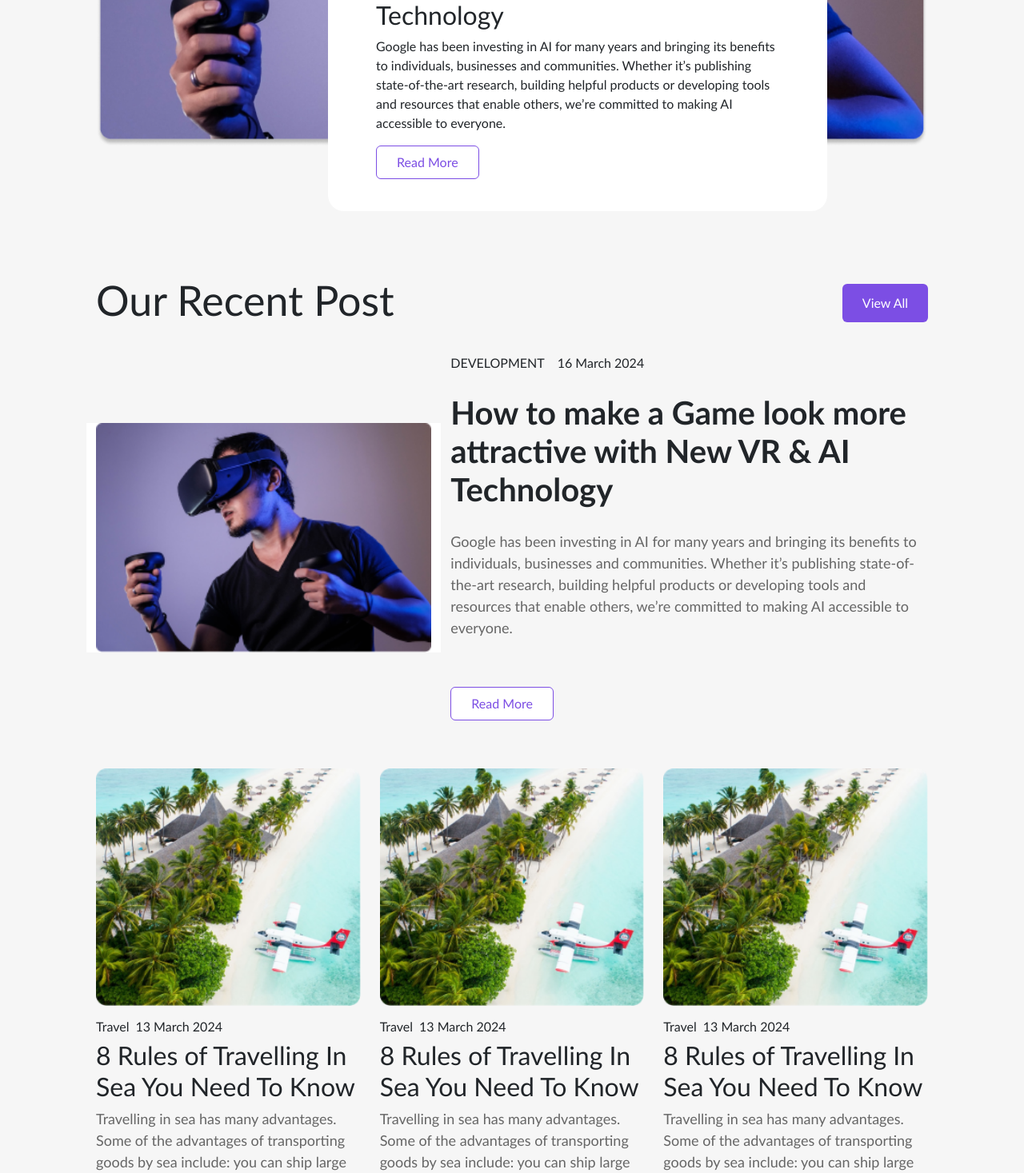
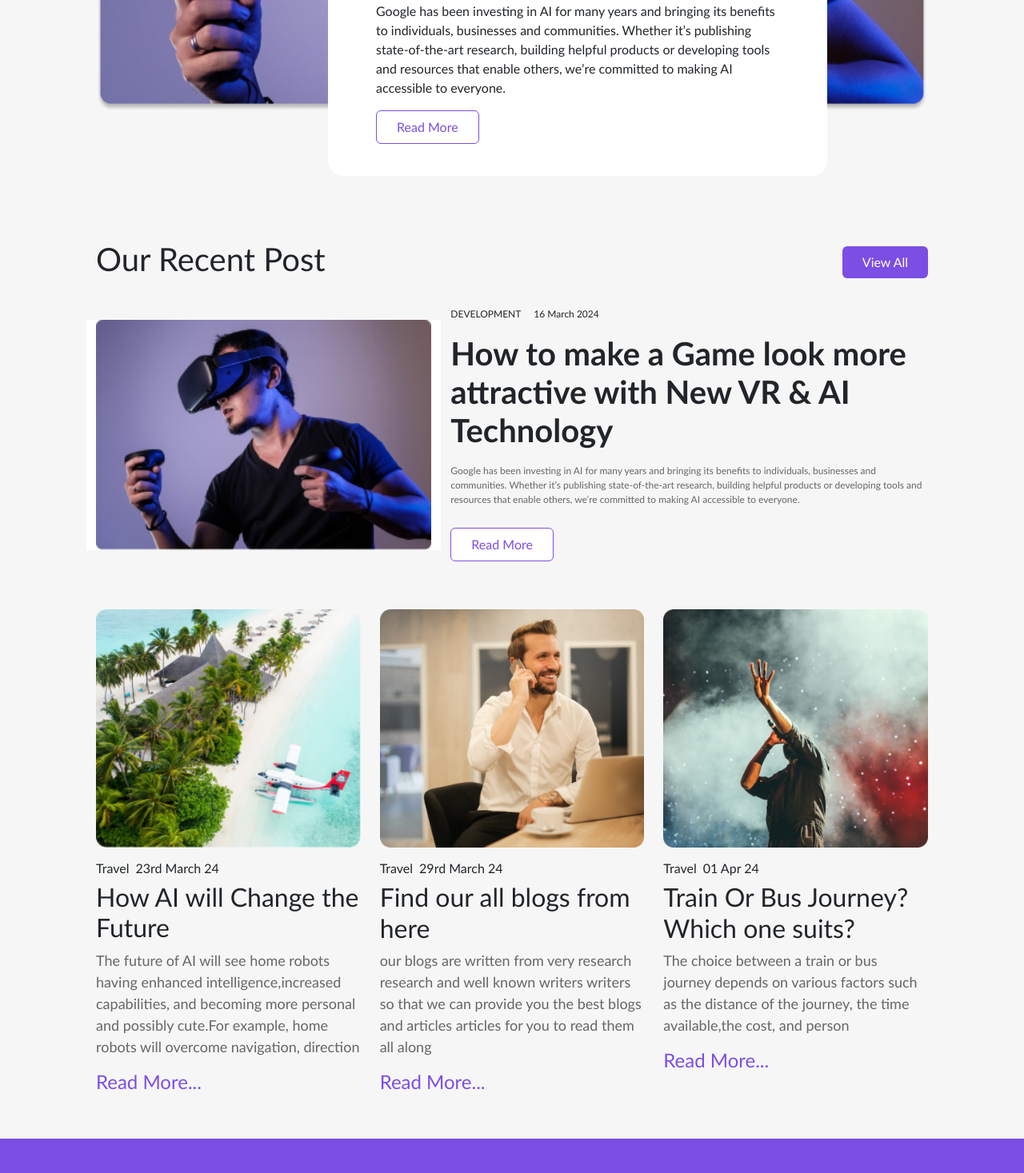
Before and after one commit to Vinayakkadge04/BloggingWebApplication, a React (Create React App) app: page / in a window 1280 px wide. Shown: the part 1330-2797 px from the top of the page at 80% size. Built offline with nearby package versions, Linux system fonts and the light colour scheme.

Commit message:
Dynamic data getting from array for blogs

```diff
--- a/src/About/about.css
+++ b/src/About/about.css
@@ -21,6 +21,7 @@
     text-align: center;
     font-size: 58px;
     font-weight: 600;
+    width: 80%;
 }
 .imgAbout{
     width: 100%;
@@ -51,6 +52,14 @@
 }
 .cardView{
     margin: 60px 0;
+    transition: all 0.3s ease-in;
+    padding: 20px;
+
+}
+.cardGrid{
+    display: grid;
+    grid-template-columns: repeat(3,1fr );
+    gap: 20px;
 }
 .cardView h1{
     color: #666666;
@@ -64,6 +73,12 @@
     color: #666666;
     opacity: 0.7;
     width: 90%;
+}
+.cardSection{
+    display: flex;
+    align-items: center;
+    justify-content: center;
+    width: 100%;
 }
 @media screen and (max-width :990px){
     #workTextHead .left{
@@ -117,23 +132,31 @@
         align-items: center;
         justify-content: center;
     }
+    #aboutTop h1{
+        font-size: 24px;
+    }
+    #aboutTop p{
+        font-size: 11px;
+    }
+    #aboutTop h6{
+        font-size: 11px;
+    }
 }
 
-/* .cardView:hover{
+.cardView:hover{
     background-color: #7C4EE4;
+    border-radius: 12px;
+    padding: 20px;
+    transition: all 0.4s ease-in-out;
 }
-.cardView h1:hover{
+.cardView:hover h1{
     color: #fff;
-    font-size: 64px;
-    opacity: 1;
+
 }
-.cardView h4 :hover{
-    color: #7C4EE4;
+.cardView:hover h4{
+    color: white;
 }
-.cardView p:hover{
-    color: #fff;
-    opacity: 1;
+.cardView:hover p{
+    color: #f6f6f6;
+
 }
-.cardView h6:hover{
-    display: block;
-} */
--- a/src/BlogPage/BlogPage.jsx
+++ b/src/BlogPage/BlogPage.jsx
@@ -1,10 +1,9 @@
 import React from "react";
 import TopBar from "../topbar/topbar";
 import Footer from "../footer/Footer";
-import post1 from "../assets/images/post1.png";
-import post2 from "../assets/images/post2.png";
-import post3 from "../assets/images/post3.png";
+import {data} from "../component/blog"
 import "./blogpage.css";
+import SingleBlog from "../component/singleBlog";
 
 export default function BlogPage() {
   return (
@@ -22,7 +21,14 @@ export default function BlogPage() {
         </div>
 
         <div id="postGrid" className="row">
-          <div className="col-lg-4 col-md-6 col-sm-12">
+          {
+            data.map((item,index)=>{
+              return <SingleBlog data = {item}/>
+            })
+          }
+
+
+          {/* <div className="col-lg-4 col-md-6 col-sm-12">
             <img src={post1} alt="" />
             <div className="d-flex gap-2 mt-3">
               <h6>Travel</h6>
@@ -87,7 +93,7 @@ export default function BlogPage() {
             <a href={"/detail"}>
               <h4>Read More...</h4>
             </a>
-          </div>
+          </div> */}
         </div>
       </div>
 
--- a/src/BlogPage/blogpage.css
+++ b/src/BlogPage/blogpage.css
@@ -53,3 +53,18 @@
         font-size: 40px;
     }
 }
+
+@media screen and (max-width :440px){
+    .main{
+        padding: 0 20px;
+    }
+    #blogTop h1{
+        font-size: 24px;
+    }
+    #blogTop p{
+        font-size: 11px;
+    }
+    #blogTop h6{
+        font-size: 11px;
+    }
+}
--- a/src/HomeScreen/HomeScreen.jsx
+++ b/src/HomeScreen/HomeScreen.jsx
@@ -8,6 +8,9 @@ import "bootstrap/dist/css/bootstrap.min.css";
 import "./homescreen.css";
 import "../global.css";
 import Footer from "../footer/Footer";
+import SingleBlog from "../component/singleBlog";
+import {data} from '../component/blog'
+
 export default function HomeScreen() {
   return (
     <div>
@@ -89,58 +92,13 @@ export default function HomeScreen() {
         {/* Grid Section */}
 
         <div className="row category">
-        <div className="col-lg-4 col-md-6 mb-5 col-sm-12">
-          <img src={post1} alt="" />
-          <div className="d-flex gap-2 mt-3">
-            <h6>Travel</h6>
-            <h6>13 March 2024</h6>
-          </div>
-          <h2>8 Rules of Travelling In Sea You Need To Know</h2>
-          <p>
-            Travelling in sea has many advantages. Some of the advantages of
-            transporting goods by sea include: you can ship large volumes at
-            costs
-          </p>
-          <a href="#"><h4>
-            Read More...
-            </h4></a>
-        </div>
 
+          {
+              data.map((item , index)=>{
+                return <SingleBlog key={index} data={item}/>
+              })
 
-        <div className="col-lg-4 col-md-6 mb-5 col-sm-12">
-          <img src={post1} alt="" />
-          <div className="d-flex gap-2 mt-3">
-            <h6>Travel</h6>
-            <h6>13 March 2024</h6>
-          </div>
-          <h2>8 Rules of Travelling In Sea You Need To Know</h2>
-          <p>
-            Travelling in sea has many advantages. Some of the advantages of
-            transporting goods by sea include: you can ship large volumes at
-            costs
-          </p>
-          <a href="#"><h4>
-            Read More...
-            </h4></a>
-        </div>
-
-        <div className="col-lg-4 col-md-6 mb-5 col-sm-12">
-          <img src={post1} alt="" />
-          <div className="d-flex gap-2 mt-3">
-            <h6>Travel</h6>
-            <h6>13 March 2024</h6>
-          </div>
-          <h2>8 Rules of Travelling In Sea You Need To Know</h2>
-          <p>
-            Travelling in sea has many advantages. Some of the advantages of
-            transporting goods by sea include: you can ship large volumes at
-            costs
-          </p>
-          <a href="#"><h4>
-            Read More...
-            </h4></a>
-        </div>
-
+          }
         </div>
       </div>
 
@@ -148,7 +106,7 @@ export default function HomeScreen() {
 
       {/* Footer Top  */}
 
-      <Footer/>
+      <Footer />
     </div>
   );
 }
--- a/src/HomeScreen/homescreen.css
+++ b/src/HomeScreen/homescreen.css
@@ -1,8 +1,10 @@
 .topSection{
     background-color: #7C4EE4;
-    padding:120px 120px;
+    padding:120px;
     align-items: center;
     justify-content: center;
+    width: 100%;
+
 }
 .topLeftSection{
     justify-content: space-between;
@@ -21,7 +23,7 @@
 }
 .topLeftSection h2{
     color: white;
-    font-size: 80px;
+    font-size: 70px;
     font-weight: 600;
 }
 .topRightSection{
@@ -55,7 +57,7 @@
     background-color: #f6f6f6;
 }
 .recentPost h1{
-    font-size: 52px;
+    font-size: 40px;
 }
 .mainPost{
     display: flex;
@@ -72,23 +74,26 @@
 
 }
 .mainPostLeft img{
-
     height: 100%;
     width:100%
 }
 .mainPostRight{
-    gap: 20px;
+    gap: 10px;
     display: flex;
     flex-direction: column;
 }
+.mainPostRight h6{
+    font-size: 12px;
+}
 .mainPostRight p{
     color: #666666;
-    font-size: 18px;
-    margin-bottom: 40px;
+    font-size: 12px;
+
 
 }
 .mainPostRight h1{
     font-weight: 600;
+    font-size: 40px;
 }
 .category{
 
@@ -113,7 +118,7 @@
 
 @media screen and (max-width :990px){
     .main{
-        padding: 0 10px !important;
+        padding: 0 40px !important;
     }
     .topSection{
         padding: 20px;
@@ -124,7 +129,7 @@
     font-weight: 400;
    }
    .topLeftSection{
-    gap: 0px;
+    gap: 10px;
     }
     .topLeftSection p{
         margin: 0;
--- a/src/blogDetail/BlogDetail.jsx
+++ b/src/blogDetail/BlogDetail.jsx
@@ -6,6 +6,8 @@ import postImg from "../assets/images/homeBanner2.png";
 import post1 from '../assets/images/post1.png'
 import post2 from '../assets/images/post2.png'
 import post3 from '../assets/images/post3.png'
+import {data} from '../component/blog';
+import SingleBlog from "../component/singleBlog";
 
 export default function BlogDetail() {
   return (
@@ -49,51 +51,12 @@ export default function BlogDetail() {
 
 
       <div className="row category">
-        <div className="col-md-4 mb-5 col-sm-12">
-          <img src={post1} alt="" />
-          <div className="d-flex gap-2 mt-3">
-            <h6>Travel</h6>
-            <h6>13 March 2024</h6>
-          </div>
-          <h2>Who is the best singer on chart?Know him?</h2>
-          <p>
-          chart by Billboard which ranks the all-time greatest artists based on their performance on the weekly Billboard Hot 100 and
-          </p>
-          <a href="#"><h4>
-            Read More...
-            </h4></a>
-        </div>
 
-
-        <div className="col-md-4 mb-5 col-sm-12">
-          <img src={post2} alt="" />
-          <div className="d-flex gap-2 mt-3">
-            <h6>Travel</h6>
-            <h6>13 March 2024</h6>
-          </div>
-          <h2>How to start export import business from home?</h2>
-          <p>
-          Capitalize on low hanging fruit to identify a ballpark value added activity to beta test. Override the digital divide with additional clickthroughs
-          </p>
-          <a href="#"><h4>
-            Read More...
-            </h4></a>
-        </div>
-
-        <div className="col-md-4 col-sm-12 mb-5 pb-5">
-          <img src={post3} alt="" />
-          <div className="d-flex gap-2 mt-3">
-            <h6>Travel</h6>
-            <h6>13 March 2024</h6>
-          </div>
-          <h2>Make some drinks with chocolates chocolates and milk</h2>
-          <p>
-          Organically grow the holistic world view of disruptive innovation via workplace diversity and empowerment. survival strategies to ensure proactive
-          </p>
-          <a href="#"><h4>
-            Read More...
-            </h4></a>
-        </div>
+        {
+          data.map((item , index)=>{
+            return <SingleBlog data ={item}/>
+          })
+        }
 
       </div>
 
--- /dev/null
+++ b/src/component/blog.js
@@ -0,0 +1,20 @@
+export const data = [
+  {
+    "date":"23rd March 24",
+    "title":"How AI will Change the Future",
+    "desc": "The future of AI will see home robots having enhanced intelligence,increased capabilities, and becoming more personal and possibly cute.For example, home robots will overcome navigation, direction",
+    "img" : require('../assets/images/post1.png')
+  },
+  {
+    "date": "29rd March 24",
+    "title": "Find our all blogs from here",
+    "desc": "our blogs are written from very research research and well known writers writers so that we can provide you the best blogs and articles articles for you to read them all along",
+    "img":require("../assets/images/post2.png")
+  },
+  {
+    "date": "01 Apr 24",
+    "title": "Train Or Bus Journey?Which one suits?",
+    "desc": " The choice between a train or bus journey depends on various factors such as the distance of the journey, the time available,the cost, and person",
+    "img":require('../assets/images/post3.png')
+  }
+]
--- /dev/null
+++ b/src/component/singleBlog.jsx
@@ -0,0 +1,23 @@
+import React from "react";
+import post1 from '../assets/images/post1.png'
+
+export default function SingleBlog(props) {
+
+
+  return (
+    <div className="col-lg-4 col-md-6 mb-5 col-sm-12">
+      <img src={props.data.img} alt="" />
+      <div className="d-flex gap-2 mt-3">
+        <h6>Travel</h6>
+        <h6>{props.data.date}</h6>
+      </div>
+      <h2>{props.data.title}</h2>
+      <p>
+        {props.data.desc}
+      </p>
+      <a href={'/detail'}>
+        <h4>Read More...</h4>
+      </a>
+    </div>
+  );
+}
--- a/src/footer/footer.css
+++ b/src/footer/footer.css
@@ -93,11 +93,16 @@
     .footerTopSection button{
         padding: 5px 10px;
     }
-    .footerNav{
-        flex-direction: column;
+    .footerNav li a{
+        font-size: 12px;
+    }
+    .footerNav ul{
         padding: 0;
     }
     .horizon{
         margin: 20px;
     }
+    #footerLogo{
+        padding: 2px;
+    }
 }
--- a/src/global.css
+++ b/src/global.css
@@ -1,5 +1,5 @@
 .primaryButton{
-    padding: 12px 25px;
+    padding: 8px 25px;
     background-color: #7C4EE4;
     border-radius: 6px;
     color: white;
```
Also changed, not shown: src/About/About.jsx (+10 -10 lines). Lines whose indentation alone changed are shown as unchanged.
